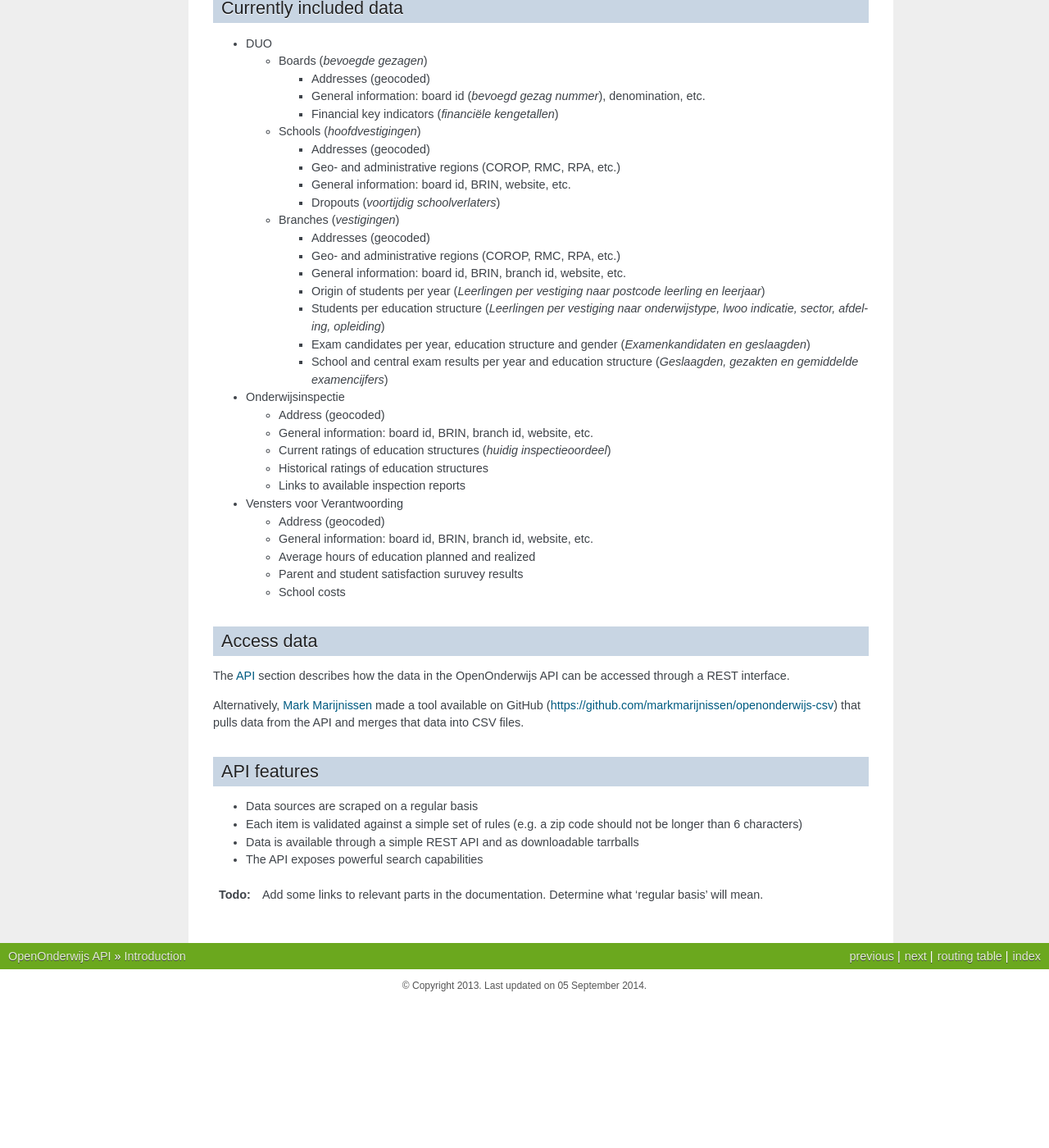
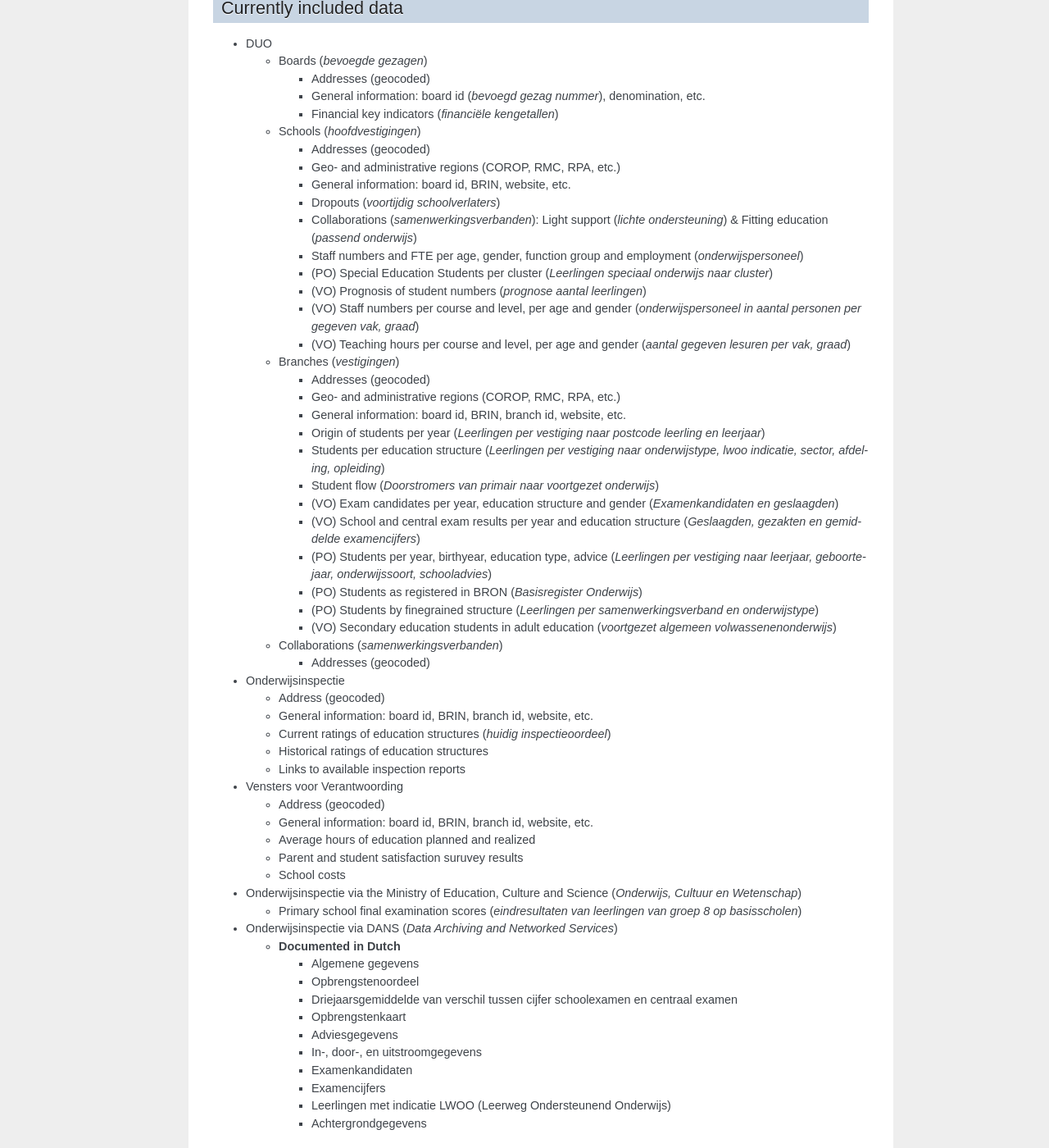
Before and after one commit to openstate/openonderwijsdata-api, a Sphinx documentation site: the page built from documentation/rst/introduction.rst, in a window 1280 px wide and 1400 px high, scrolled down 392 px. Shown: the whole window at 82% size. Built offline with Sphinx 7.4.7, drawn with Linux system fonts in a browser that asks for light colours; before the commit the page ends 1614 px from its top, so only the background shows below that.

Commit message:
(doc) added new datasets into 'Currently included data'

```diff
--- a/documentation/rst/introduction.rst
+++ b/documentation/rst/introduction.rst
@@ -23,6 +23,12 @@
     * Geo- and administrative regions (COROP, RMC, RPA, etc.)
     * General information: board id, BRIN, website, etc.
     * Dropouts (*voortijdig schoolverlaters*)
+    * Collaborations (*samenwerkingsverbanden*): Light support (*lichte ondersteuning*) & Fitting education (*passend onderwijs*)
+    * Staff numbers and FTE per age, gender, function group and employment (*onderwijspersoneel*)
+    * (PO) Special Education Students per cluster (*Leerlingen speciaal onderwijs naar cluster*)
+    * (VO) Prognosis of student numbers (*prognose aantal leerlingen*)
+    * (VO) Staff numbers per course and level, per age and gender (*onderwijspersoneel in aantal personen per gegeven vak, graad*)
+    * (VO) Teaching hours per course and level, per age and gender (*aantal gegeven lesuren per vak, graad*)
 
   * Branches (*vestigingen*)
 
@@ -31,8 +37,18 @@
     * General information: board id, BRIN, branch id, website, etc.
     * Origin of students per year (*Leerlingen per vestiging naar postcode leerling en leerjaar*)
     * Students per education structure (*Leerlingen per vestiging naar onderwijstype, lwoo indicatie, sector, afdeling, opleiding*)
-    * Exam candidates per year, education structure and gender (*Examenkandidaten en geslaagden*)
-    * School and central exam results per year and education structure (*Geslaagden, gezakten en gemiddelde examencijfers*)
+    * Student flow (*Doorstromers van primair naar voortgezet onderwijs*)
+    * (VO) Exam candidates per year, education structure and gender (*Examenkandidaten en geslaagden*)
+    * (VO) School and central exam results per year and education structure (*Geslaagden, gezakten en gemiddelde examencijfers*)
+    * (PO) Students per year, birthyear, education type, advice (*Leerlingen per vestiging naar leerjaar, geboortejaar, onderwijssoort, schooladvies*)
+    * (PO) Students as registered in BRON (*Basisregister Onderwijs*)
+    * (PO) Students by finegrained structure (*Leerlingen per samenwerkingsverband en onderwijstype*)
+    * (VO) Secondary education students in adult education (*voortgezet algemeen volwassenenonderwijs*)
+
+  * Collaborations (*samenwerkingsverbanden*)
+
+    * Addresses (geocoded)
+
 
 * Onderwijsinspectie
 
@@ -50,6 +66,25 @@
   * Parent and student satisfaction suruvey results
   * School costs
 
+* Onderwijsinspectie via the Ministry of Education, Culture and Science (*Onderwijs, Cultuur en Wetenschap*)
+
+  * Primary school final examination scores (*eindresultaten van leerlingen van groep 8 op basisscholen*)
+
+* Onderwijsinspectie via DANS (*Data Archiving and Networked Services*)
+
+  * **Documented in Dutch**
+
+    * Algemene gegevens
+    * Opbrengstenoordeel
+    * Driejaarsgemiddelde van verschil tussen cijfer schoolexamen en centraal examen
+    * Opbrengstenkaart
+    * Adviesgegevens
+    * In-, door-, en uitstroomgegevens
+    * Examenkandidaten
+    * Examencijfers
+    * Leerlingen met indicatie LWOO (Leerweg Ondersteunend Onderwijs)
+    * Achtergrondgegevens
+
 Access data
 --------------------------------
 The :doc:`api` section describes how the data in the OpenOnderwijs API can be accessed through a REST interface.
```
Also changed, not shown: README.md (+1 -1 lines).
